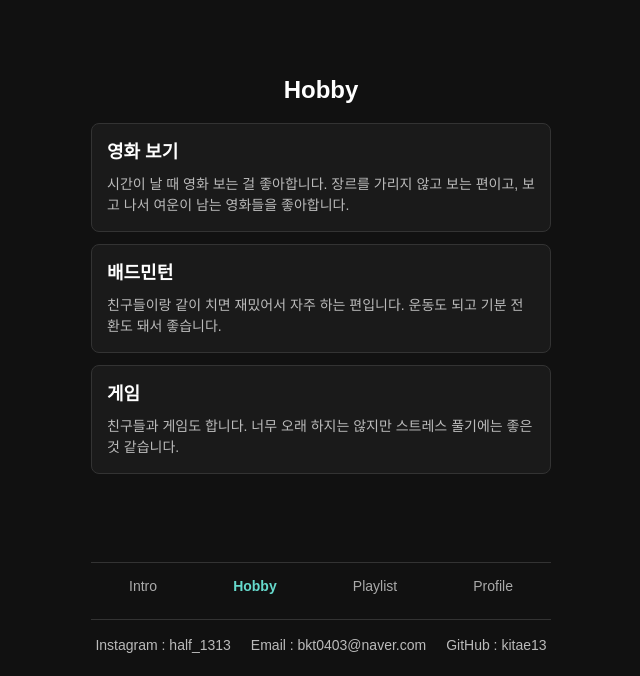
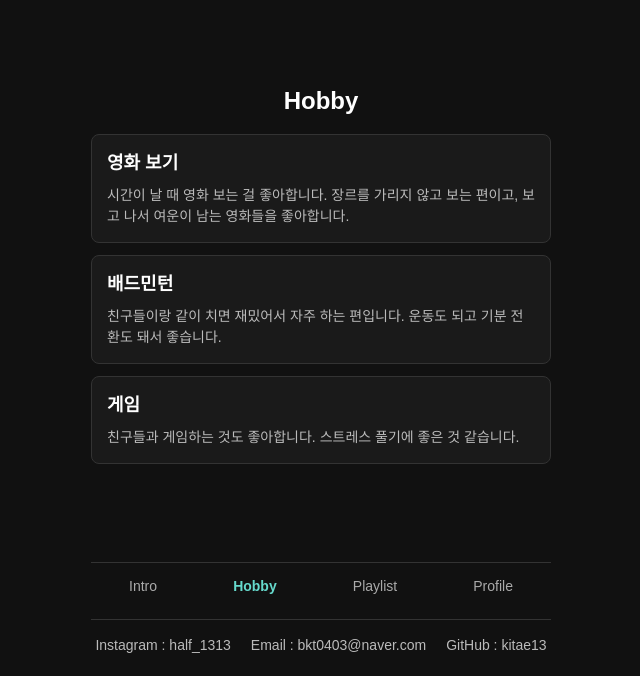
Before and after one commit to kitae13/kitae13.github.io, a plain HTML site: page index.html in a window 1280 px wide. Both pictures are taken after a click on the button "Hobby". Shown: the part 124-800 px from the top of the page, without its empty margins (319-959 px from the left). Drawn offline with Linux system fonts and the light colour scheme.

Commit message:
trigger pages

```diff
--- a/index.html
+++ b/index.html
@@ -54,8 +54,8 @@
             <div class="card">
               <h3 class="card-title">게임</h3>
               <p class="card-description">
-                친구들과 게임도 합니다. 너무 오래 하지는 않지만 스트레스
-                풀기에는 좋은 것 같습니다.
+                친구들과 게임하는 것도 좋아합니다. 스트레스 풀기에 좋은 것
+                같습니다.
               </p>
             </div>
           </div>
```
